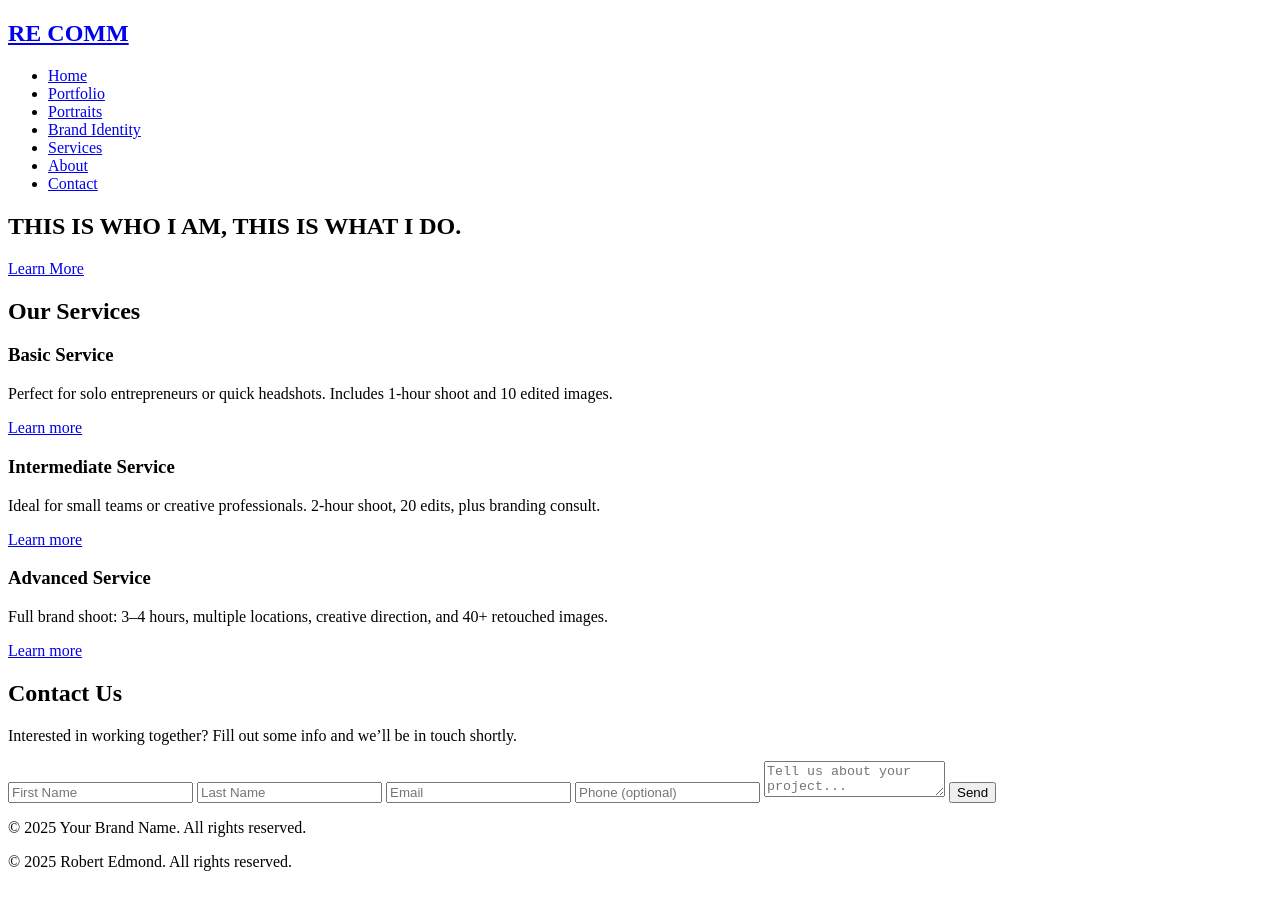
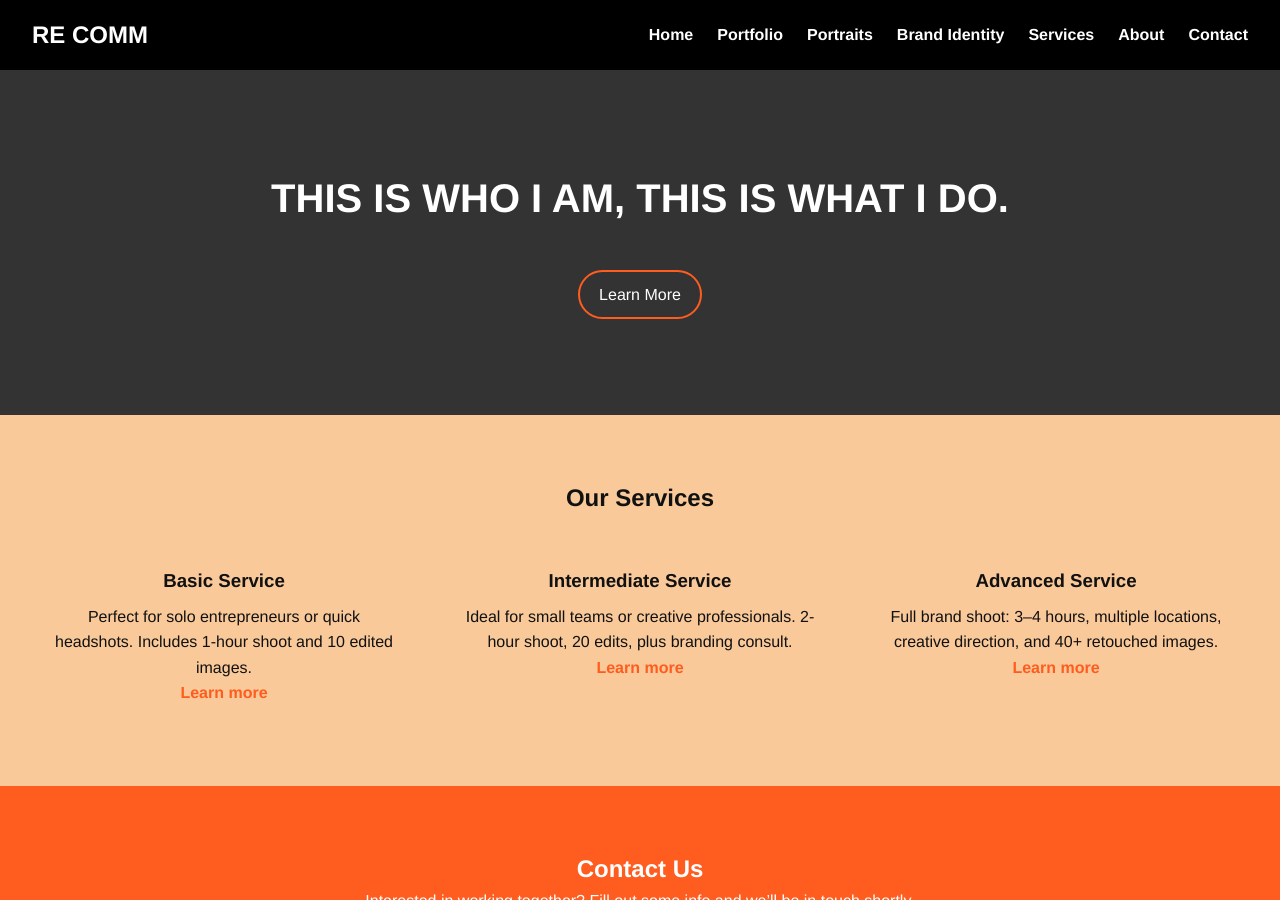
Before and after one commit to re-comm/my-portfolio, a Jekyll site: the page built from index.html, in a window 1280 px wide and 900 px high. Built offline with Jekyll 4.4.1, drawn with Linux system fonts in a browser that asks for light colours.

Commit message:
Update default.html

```diff
--- a/_layouts/default.html
+++ b/_layouts/default.html
@@ -4,7 +4,7 @@
   <head>
     <meta charset="UTF-8">
     <title>{{ page.title }} – Your Brand Name</title>
-    <link rel="stylesheet" href="{{ 'styles.css' | relative_url }}">
+    <link rel="stylesheet" href="{{ 'assets/css/styles.css' | relative_url }}">
   </head>
   <body>
 
```
